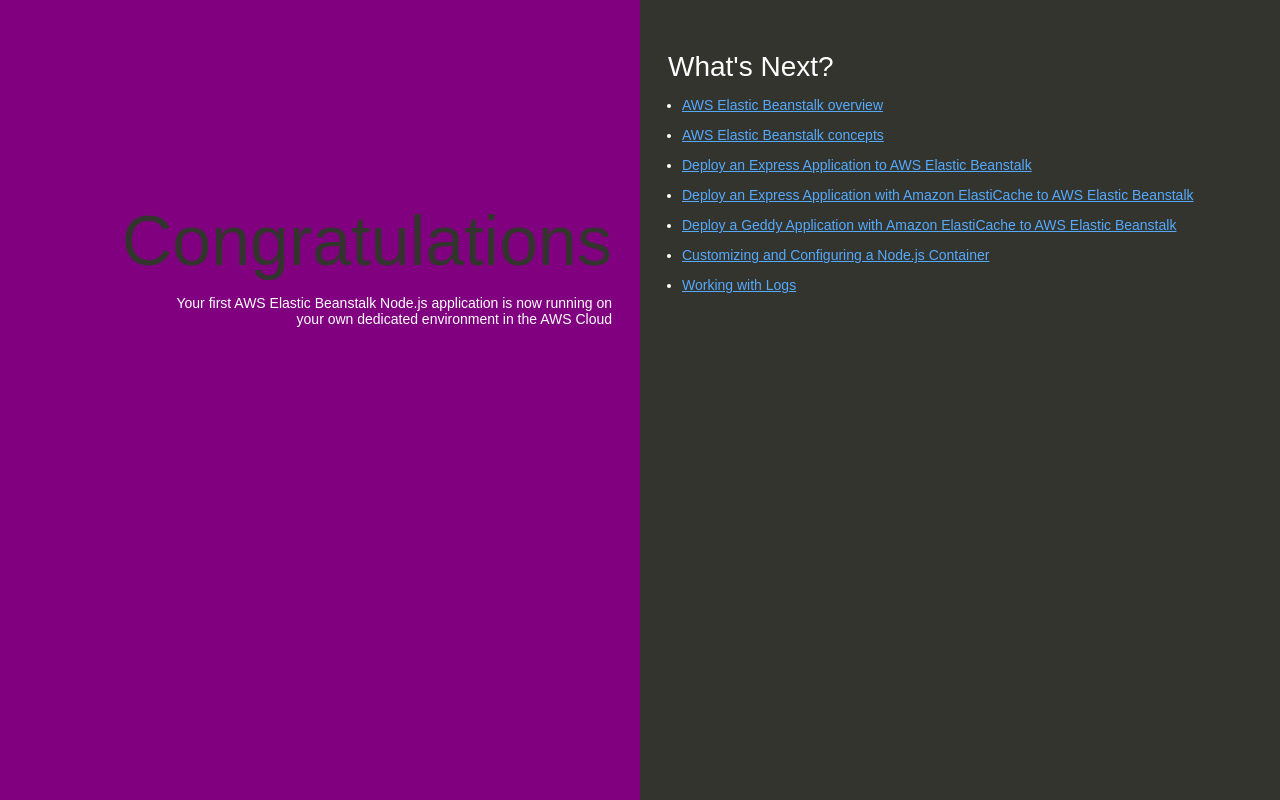
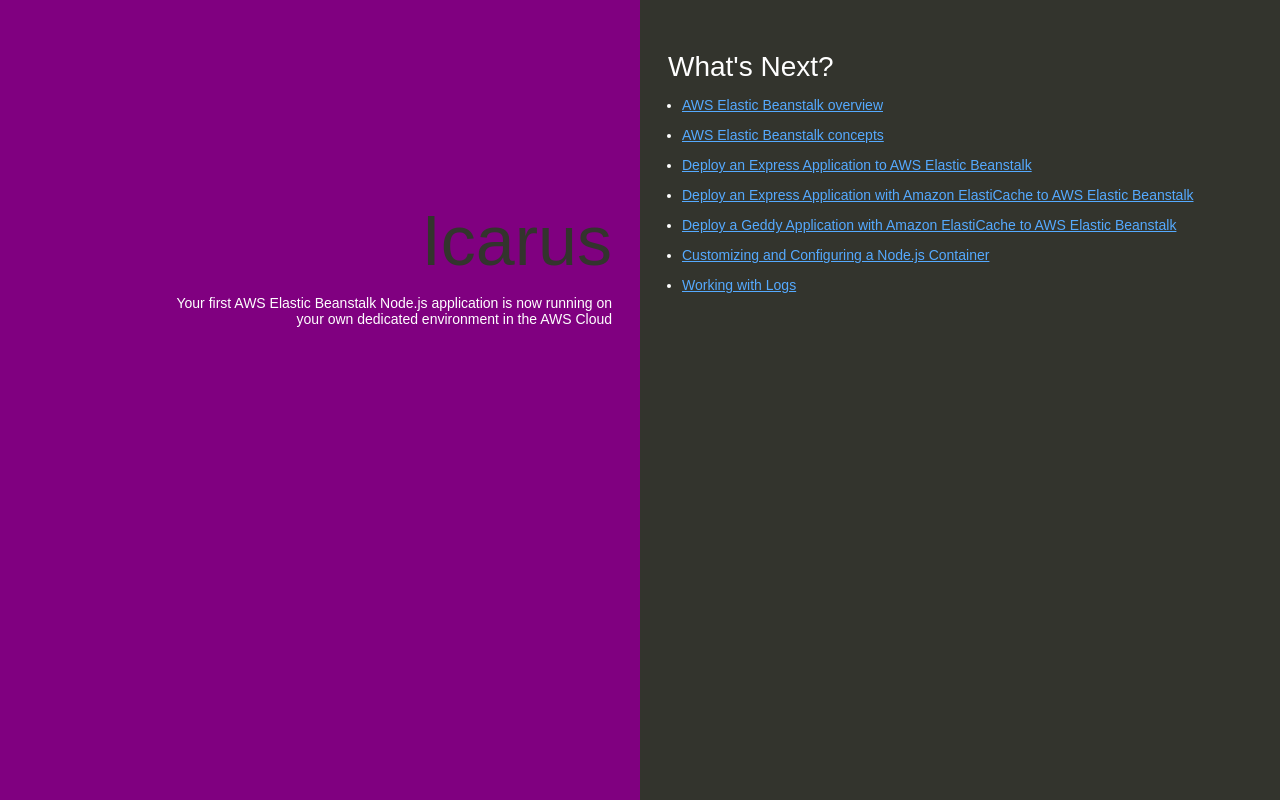
Before and after one commit to Tempmatt/my-nodejs-app, a website: page index.html in a window 1280 px wide. Drawn offline with Linux system fonts and the light colour scheme.

Commit message:
Update index.html

```diff
--- a/index.html
+++ b/index.html
@@ -74,7 +74,7 @@
   </head>
   <body>
     <div class="textColumn">
-      <h1>Congratulations</h1>
+      <h1>Icarus</h1>
       <p>Your first AWS Elastic Beanstalk Node.js application is now running on your own dedicated environment in the AWS Cloud</p>
     </div>
     <div class="linksColumn">
```
